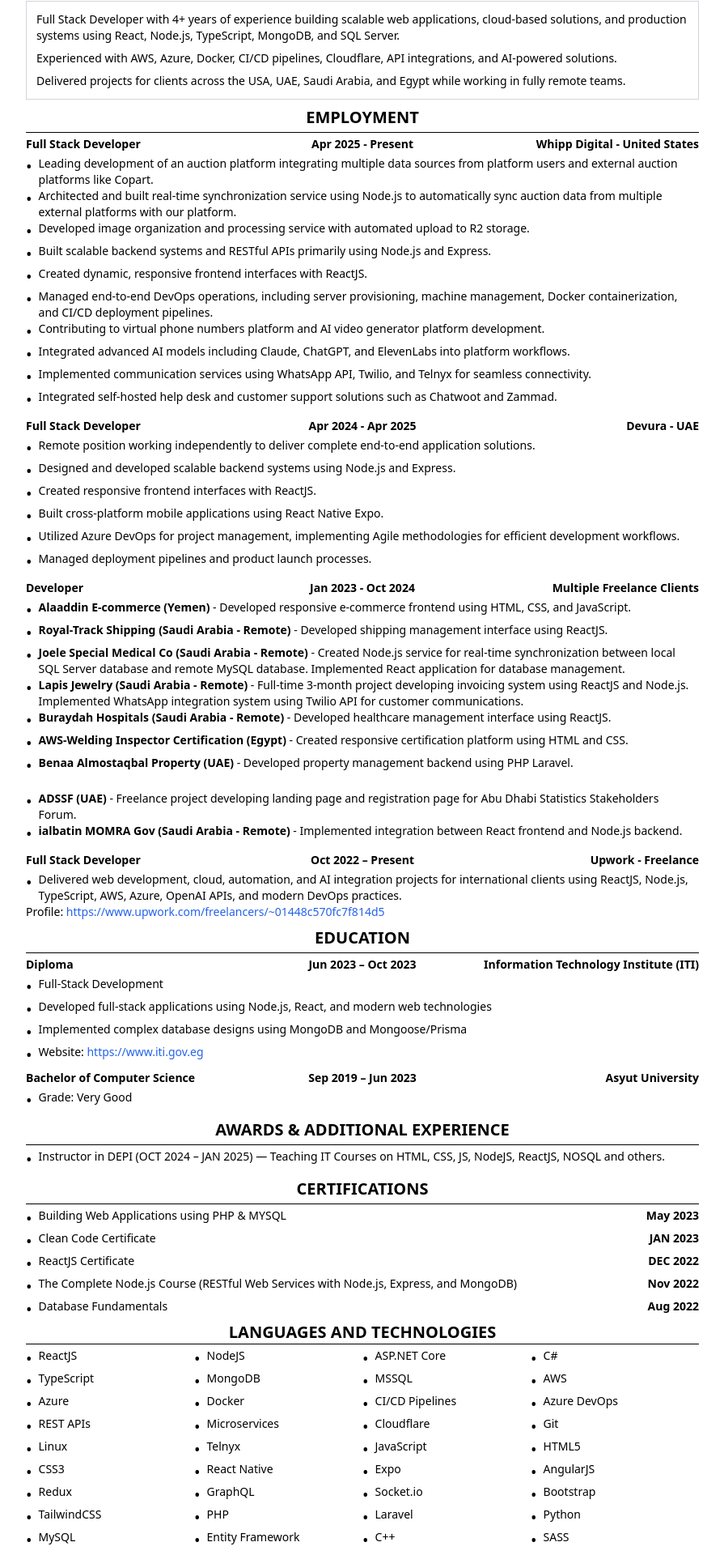
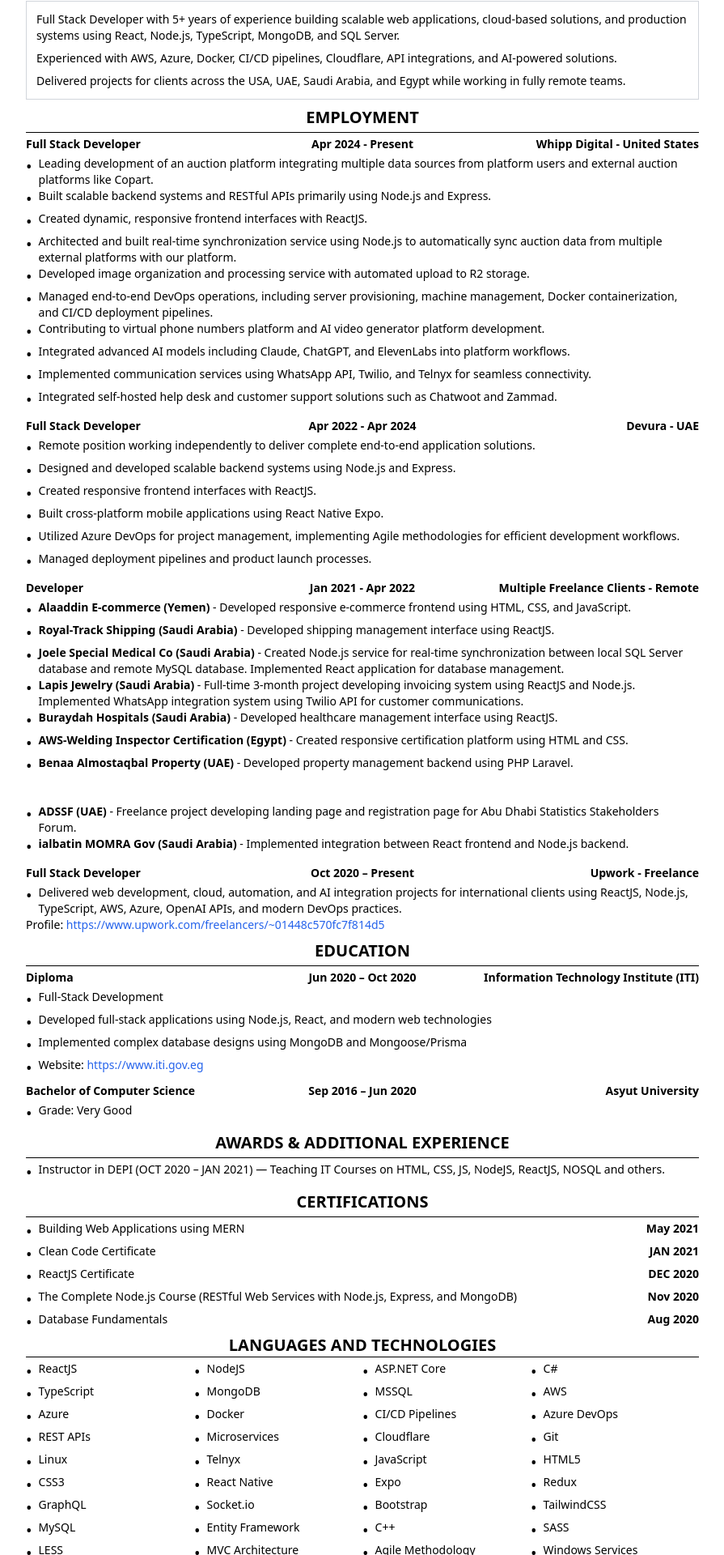
Before and after one commit to TWhYNoTT/my-app, a React (Create React App) app: page / in a window 1280 px wide. Shown: the part 123-2043 px from the top of the page at 81% size, without its empty margins (192-1087 px from the left). Built offline with nearby package versions, Linux system fonts and the light colour scheme.

Commit message:
feat: add CV component with print and PDF download functionality

```diff
--- a/src/App.js
+++ b/src/App.js
@@ -79,7 +79,7 @@
 
         <div className="border border-gray-300 p-3 mt-3 mb-1 text-sm">
           <p>
-            Full Stack Developer with 4+ years of experience building scalable web applications,
+            Full Stack Developer with 5+ years of experience building scalable web applications,
             cloud-based solutions, and production systems using React, Node.js, TypeScript,
             MongoDB, and SQL Server.
           </p>
@@ -103,7 +103,7 @@
           {/* Full Stack Developer Whipp Digital */}
           <div className="grid grid-cols-3 py-1">
             <div className="font-bold text-left">Full Stack Developer</div>
-            <div className="font-bold text-center">Apr 2025 - Present</div>
+            <div className="font-bold text-center">Apr 2024 - Present</div>
             <div className="font-bold text-right">Whipp Digital - United States</div>
           </div>
           <div className="mb-1">
@@ -113,20 +113,22 @@
             </div>
             <div className="flex items-start">
               <span className="mr-2 text-xl">•</span>
+              <span>Built scalable backend systems and RESTful APIs primarily using Node.js and Express.</span>
+            </div>
+            <div className="flex items-start">
+              <span className="mr-2 text-xl">•</span>
+              <span>Created dynamic, responsive frontend interfaces with ReactJS.</span>
+            </div>
+
+            <div className="flex items-start">
+              <span className="mr-2 text-xl">•</span>
               <span>Architected and built real-time synchronization service using Node.js to automatically sync auction data from multiple external platforms with our platform.</span>
             </div>
             <div className="flex items-start">
               <span className="mr-2 text-xl">•</span>
               <span>Developed image organization and processing service with automated upload to R2 storage.</span>
             </div>
-            <div className="flex items-start">
-              <span className="mr-2 text-xl">•</span>
-              <span>Built scalable backend systems and RESTful APIs primarily using Node.js and Express.</span>
-            </div>
-            <div className="flex items-start">
-              <span className="mr-2 text-xl">•</span>
-              <span>Created dynamic, responsive frontend interfaces with ReactJS.</span>
-            </div>
+
             <div className="flex items-start">
               <span className="mr-2 text-xl">•</span>
               <span>Managed end-to-end DevOps operations, including server provisioning, machine management, Docker containerization, and CI/CD deployment pipelines.</span>
@@ -152,7 +154,7 @@
           {/* Full-stack Developer Devura */}
           <div className="grid grid-cols-3 py-1">
             <div className="font-bold text-left">Full Stack Developer</div>
-            <div className="font-bold text-center whitespace-nowrap">Apr 2024 - Apr 2025</div>
+            <div className="font-bold text-center whitespace-nowrap">Apr 2022 - Apr 2024</div>
             <div className="font-bold text-right">Devura - UAE</div>
           </div>
           <div className="mb-1">
@@ -185,8 +187,8 @@
           {/* Freelance Developer - Consolidated section */}
           <div className="grid grid-cols-3 py-1">
             <div className="font-bold text-left">Developer</div>
-            <div className="font-bold text-center">Jan 2023 - Oct 2024</div>
-            <div className="font-bold text-right">Multiple Freelance Clients</div>
+            <div className="font-bold text-center">Jan 2021 - Apr 2022</div>
+            <div className="font-bold text-right">Multiple Freelance Clients - Remote</div>
           </div>
           <div className="mb-1">
             <div className="flex items-start">
@@ -195,19 +197,19 @@
             </div>
             <div className="flex items-start">
               <span className="mr-2 text-xl">•</span>
-              <span><strong>Royal-Track Shipping (Saudi Arabia - Remote)</strong> - Developed shipping management interface using ReactJS.</span>
+              <span><strong>Royal-Track Shipping (Saudi Arabia)</strong> - Developed shipping management interface using ReactJS.</span>
             </div>
             <div className="flex items-start">
               <span className="mr-2 text-xl">•</span>
-              <span><strong>Joele Special Medical Co (Saudi Arabia - Remote)</strong> - Created Node.js service for real-time synchronization between local SQL Server database and remote MySQL database. Implemented React application for database management.</span>
+              <span><strong>Joele Special Medical Co (Saudi Arabia)</strong> - Created Node.js service for real-time synchronization between local SQL Server database and remote MySQL database. Implemented React application for database management.</span>
             </div>
             <div className="flex items-start">
               <span className="mr-2 text-xl">•</span>
-              <span><strong>Lapis Jewelry (Saudi Arabia - Remote)</strong> - Full-time 3-month project developing invoicing system using ReactJS and Node.js. Implemented WhatsApp integration system using Twilio API for customer communications.</span>
+              <span><strong>Lapis Jewelry (Saudi Arabia)</strong> - Full-time 3-month project developing invoicing system using ReactJS and Node.js. Implemented WhatsApp integration system using Twilio API for customer communications.</span>
             </div>
             <div className="flex items-start">
               <span className="mr-2 text-xl">•</span>
-              <span><strong>Buraydah Hospitals (Saudi Arabia - Remote)</strong> - Developed healthcare management interface using ReactJS.</span>
+              <span><strong>Buraydah Hospitals (Saudi Arabia)</strong> - Developed healthcare management interface using ReactJS.</span>
             </div>
             <div className="flex items-start">
               <span className="mr-2 text-xl">•</span>
@@ -221,20 +223,24 @@
               <span className="mr-2 text-xl"> </span>
               <span> </span>
             </div>
+            <div className="flex items-start p-2">
+              <span className="mr-2 text-xl"> </span>
+              <span> </span>
+            </div>
             <div className="flex items-start">
               <span className="mr-2 text-xl">•</span>
               <span><strong>ADSSF (UAE)</strong> - Freelance project developing landing page and registration page for Abu Dhabi Statistics Stakeholders Forum.</span>
             </div>
             <div className="flex items-start">
               <span className="mr-2 text-xl">•</span>
-              <span><strong>ialbatin MOMRA Gov (Saudi Arabia - Remote)</strong> - Implemented integration between React frontend and Node.js backend.</span>
+              <span><strong>ialbatin MOMRA Gov (Saudi Arabia)</strong> - Implemented integration between React frontend and Node.js backend.</span>
             </div>
           </div>
 
           {/* Full Stack Developer Upwork */}
           <div className="grid grid-cols-3 py-1">
             <div className="font-bold text-left">Full Stack Developer</div>
-            <div className="font-bold text-center">Oct 2022 – Present</div>
+            <div className="font-bold text-center">Oct 2020 – Present</div>
             <div className="font-bold text-right">Upwork - Freelance</div>
           </div>
           <div className="mb-1">
@@ -257,7 +263,7 @@
         <div>
           <div className="grid grid-cols-3 py-1">
             <div className="font-bold text-left">Diploma</div>
-            <div className="font-bold text-center">Jun 2023 – Oct 2023</div>
+            <div className="font-bold text-center">Jun 2020 – Oct 2020</div>
             <div className="font-bold text-right " style={{ whiteSpace: 'nowrap' }}>Information Technology Institute (ITI)</div>
           </div>
 
@@ -282,7 +288,7 @@
 
           <div className="grid grid-cols-3 py-1">
             <div className="font-bold text-left">Bachelor of Computer Science</div>
-            <div className="font-bold text-center">Sep 2019 – Jun 2023</div>
+            <div className="font-bold text-center">Sep 2016 – Jun 2020</div>
             <div className="font-bold text-right">Asyut University</div>
           </div>
           <div className="mb-1">
@@ -302,7 +308,7 @@
         <div className="mb-1">
           <div className="flex items-start">
             <span className="mr-2 text-xl">•</span>
-            <span>Instructor in DEPI (OCT 2024 – JAN 2025) — Teaching IT Courses on HTML, CSS, JS, NodeJS, ReactJS, NOSQL and others.</span>
+            <span>Instructor in DEPI (OCT 2020 – JAN 2021) — Teaching IT Courses on HTML, CSS, JS, NodeJS, ReactJS, NOSQL and others.</span>
           </div>
         </div>
 
@@ -315,37 +321,37 @@
           <div className="flex items-start justify-between">
             <div className="flex">
               <span className="mr-2 text-xl">•</span>
-              <span>Building Web Applications using PHP & MYSQL</span>
+              <span>Building Web Applications using MERN</span>
             </div>
-            <div className="font-bold">May 2023</div>
+            <div className="font-bold">May 2021</div>
           </div>
           <div className="flex items-start justify-between">
             <div className="flex">
               <span className="mr-2 text-xl">•</span>
               <span>Clean Code Certificate</span>
             </div>
-            <div className="font-bold">JAN 2023</div>
+            <div className="font-bold">JAN 2021</div>
           </div>
           <div className="flex items-start justify-between">
             <div className="flex">
               <span className="mr-2 text-xl">•</span>
               <span>ReactJS Certificate</span>
             </div>
-            <div className="font-bold">DEC 2022</div>
+            <div className="font-bold">DEC 2020</div>
           </div>
           <div className="flex items-start justify-between">
             <div className="flex">
               <span className="mr-2 text-xl">•</span>
               <span>The Complete Node.js Course (RESTful Web Services with Node.js, Express, and MongoDB)</span>
             </div>
-            <div className="font-bold">Nov 2022</div>
+            <div className="font-bold">Nov 2020</div>
           </div>
           <div className="flex items-start justify-between">
             <div className="flex">
               <span className="mr-2 text-xl">•</span>
               <span>Database Fundamentals</span>
             </div>
-            <div className="font-bold">Aug 2022</div>
+            <div className="font-bold">Aug 2020</div>
           </div>
         </div>
 
@@ -449,10 +455,6 @@
           </div>
           <div className="flex items-start">
             <span className="mr-2 text-xl">•</span>
-            <span>AngularJS</span>
-          </div>
-          <div className="flex items-start">
-            <span className="mr-2 text-xl">•</span>
             <span>Redux</span>
           </div>
           <div className="flex items-start">
@@ -470,18 +472,6 @@
           <div className="flex items-start">
             <span className="mr-2 text-xl">•</span>
             <span>TailwindCSS</span>
-          </div>
-          <div className="flex items-start">
-            <span className="mr-2 text-xl">•</span>
-            <span>PHP</span>
-          </div>
-          <div className="flex items-start">
-            <span className="mr-2 text-xl">•</span>
-            <span>Laravel</span>
-          </div>
-          <div className="flex items-start">
-            <span className="mr-2 text-xl">•</span>
-            <span>Python</span>
           </div>
           <div className="flex items-start">
             <span className="mr-2 text-xl">•</span>
```
